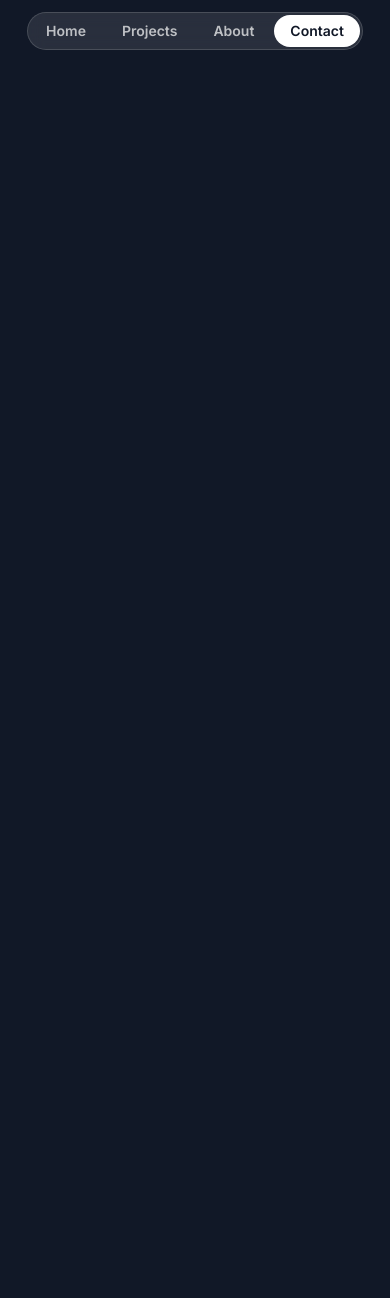
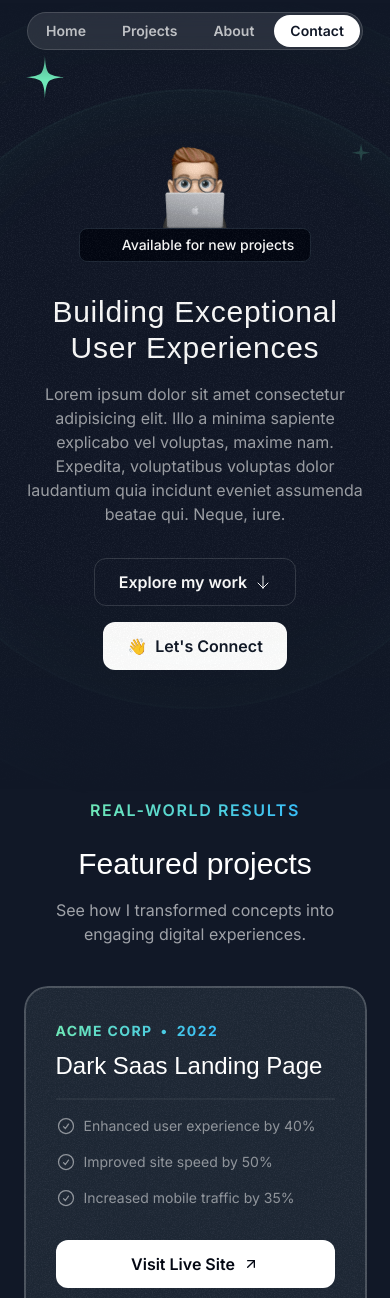
Before and after one commit to vladislav-novik/next-portfolio, a Next.js app: page / in a window 390 px wide. Shown: the top 1298 px of the page. Before the commit the page ends 844 px from the top, so only its background shows below. Built offline with nearby package versions, Linux system fonts and the light colour scheme; a web font is replaced by a local one.

Commit message:
feat: add projects

```diff
--- a/src/app/globals.css
+++ b/src/app/globals.css
@@ -6,4 +6,14 @@
     .nav-item {
         @apply px-4 py-1.5 rounded-full text-white/70 text-sm font-semibold hover:bg-white/10 hover:text-white transition duration-300;
     }
+
+    .hero-ring {
+        @apply absolute inset-0 border-2 top-1/2 left-1/2 -translate-y-1/2 -translate-x-1/2 rounded-full border-emerald-300/5 shadow-[0_0_80px_inset] shadow-emerald-300/5;
+    }
 }
+
+@layer utilities {
+    .container {
+        @apply lg:max-w-5xl;
+    }
+}
--- a/src/app/page.tsx
+++ b/src/app/page.tsx
@@ -1,9 +1,13 @@
 import { Header } from '@/sections/Header'
+import { HeroSection } from '@/sections/Hero'
+import { ProjectsSection } from '@/sections/Projects'
 
 export default function Home() {
   return (
     <div>
-      <Header></Header>
+      <Header />
+      <HeroSection />
+      <ProjectsSection />
     </div>
   );
 }
--- a/src/sections/Projects.tsx
+++ b/src/sections/Projects.tsx
@@ -1,6 +1,10 @@
 import darkSaasLandingPage from "@/assets/images/dark-saas-landing-page.png";
 import lightSaasLandingPage from "@/assets/images/light-saas-landing-page.png";
 import aiStartupLandingPage from "@/assets/images/ai-startup-landing-page.png";
+import Image from "next/image";
+import CheckCircleIcon from "@/assets/icons/check-circle.svg";
+import ArrowUpRightIcon from "@/assets/icons/arrow-up-right.svg";
+import grainImage from "@/assets/images/grain.jpg";
 
 const portfolioProjects = [
   {
@@ -10,10 +14,10 @@
     results: [
       { title: "Enhanced user experience by 40%" },
       { title: "Improved site speed by 50%" },
-      { title: "Increased mobile traffic by 35%" },
+      { title: "Increased mobile traffic by 35%" }
     ],
     link: "https://youtu.be/4k7IdSLxh6w",
-    image: darkSaasLandingPage,
+    image: darkSaasLandingPage
   },
   {
     company: "Innovative Co",
@@ -22,10 +26,10 @@
     results: [
       { title: "Boosted sales by 20%" },
       { title: "Expanded customer reach by 35%" },
-      { title: "Increased brand awareness by 15%" },
+      { title: "Increased brand awareness by 15%" }
     ],
     link: "https://youtu.be/7hi5zwO75yc",
-    image: lightSaasLandingPage,
+    image: lightSaasLandingPage
   },
   {
     company: "Quantum Dynamics",
@@ -34,13 +38,95 @@
     results: [
       { title: "Enhanced user experience by 40%" },
       { title: "Improved site speed by 50%" },
-      { title: "Increased mobile traffic by 35%" },
+      { title: "Increased mobile traffic by 35%" }
     ],
     link: "https://youtu.be/Z7I5uSRHMHg",
-    image: aiStartupLandingPage,
-  },
+    image: aiStartupLandingPage
+  }
 ];
 
-export const ProjectsSection = () => {
-  return <div>Projects Section</div>;
-};
+export const ProjectsSection = () => (
+  <section className="pb-16 lg:py-24">
+    <div className="container">
+      <div className="flex justify-center">
+        <p
+          className="uppercase font-semibold tracking-widest
+        bg-gradient-to-r from-emerald-300 to-sky-400
+        text-transparent bg-clip-text text-center"
+        >
+          Real-world results
+        </p>
+      </div>
+      <h2 className="font-serif text-3xl md:text-5xl text-center mt-6">Featured projects</h2>
+      <p
+        className="text-center md:text-lg lg:text-xl
+       text-white/60 mt-4 max-w-md mx-auto"
+      >
+        See how I transformed concepts into engaging digital experiences.
+      </p>
+      <div className="mt-10 nd:mt-20 flex flex-col gap-20">
+        {portfolioProjects.map((project) => (
+          <div
+            key={project.title}
+            className="bg-gray-800 rounded-3xl relative z-0 overflow-hidden
+            after:z-10 after:content-[''] after:absolute after:inset-0
+            after:outline-2 after:outline after:-outline-offset-2 after:rounded-3xl after:outline-white/20 after:pointer-events-none
+            px-8 pt-8 md:pt-12 md:px-10 lg:pt-16 lg:px-20"
+          >
+            <div
+              className="absolute inset-0 -z-10 opacity-5"
+              style={{
+                backgroundImage: `url(${grainImage.src})`
+              }}
+            ></div>
+            <div className="lg:grid lg:grid-cols-2 lg:gap-16">
+              <div className="lg:pb-16">
+                <div
+                  className="bg-gradient-to-r from-emerald-300 to-sky-400
+              inline-flex gap-2 font-bold uppercase tracking-widest
+              text-sm text-transparent bg-clip-text"
+                >
+                  <span>{project.company}</span>
+                  <span>&bull;</span>
+                  <span>{project.year}</span>
+                </div>
+                <h3 className="font-serif text-2xl md:text-4xl mt-2 md:mt-5">{project.title}</h3>
+                <hr className="border-t-2 border-white/5 mt-4 md:mt-5" />
+                <ul className="flex flex-col gap-4 mt-4 md:mt-5">
+                  {project.results.map((result) => (
+                    <li
+                      key={result.title}
+                      className="flex gap-2 text-sm md:text-base text-white/50"
+                    >
+                      <CheckCircleIcon className="size-5 md:size-6" />
+                      <span>{result.title}</span>
+                    </li>
+                  ))}
+                </ul>
+                <a href={project.link}>
+                  <button
+                    className="bg-white text-gray-950 h-12 w-full md:w-auto
+                px-6 rounded-xl font-semibold inline-flex items-center
+                justify-center gap-2 mt-8"
+                  >
+                    <span>Visit Live Site</span>
+                    <ArrowUpRightIcon className="size-4" />
+                  </button>
+                </a>
+              </div>
+              <div className="relative">
+                <Image
+                  src={project.image}
+                  alt={project.title}
+                  className="mt-8 -mb-4 md:-mb-0
+                  lg:mt-0 lg:absolute lg:h-full
+                  lg:w-auto lg:max-w-none"
+                />
+              </div>
+            </div>
+          </div>
+        ))}
+      </div>
+    </div>
+  </section>
+);
```
